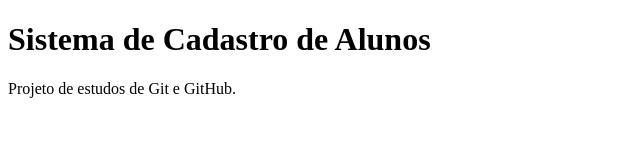
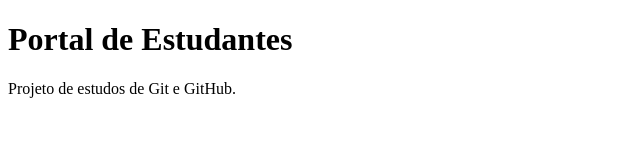
Before and after one commit to GabrielWelkerS/projeto-git-estudo, a plain HTML site: page index.html in a window 1280 px wide. Shown: the whole page, without its empty margins (0-640 px from the left). Drawn offline with Linux system fonts and the light colour scheme.

Commit message:
Altera título para Portal de Estudantes

```diff
--- a/index.html
+++ b/index.html
@@ -6,7 +6,7 @@
 </head>
 <body>
 
-    <h1>Sistema de Cadastro de Alunos</h1>
+    <h1>Portal de Estudantes</h1>
 
     <p>Projeto de estudos de Git e GitHub.</p>
 
```
